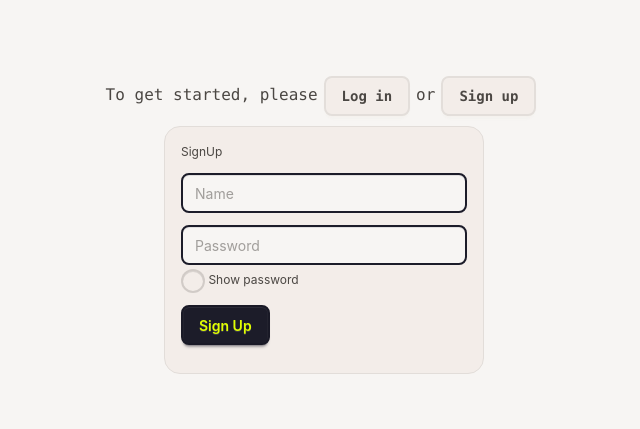
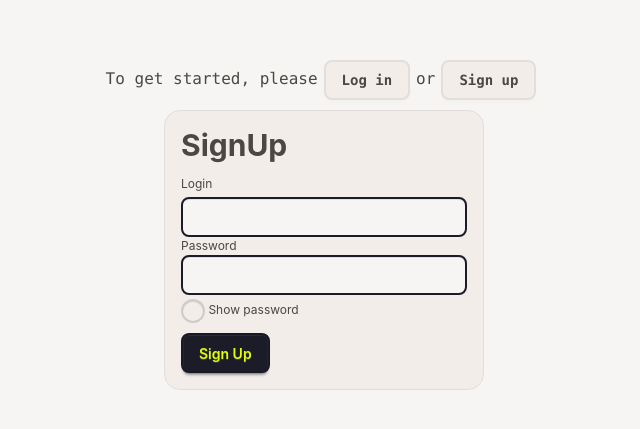
Before and after one commit to CShark666/my-pomo-quest, a React (Vite) app in the folder frontend/: page /authorization/signup in a window 1280 px wide. Shown: the part 175-604 px from the top of the page, without its empty margins (316-956 px from the left). Built offline with nearby package versions, Linux system fonts and the light colour scheme.

Commit message:
refactoring: added registration validation

```diff
--- a/frontend/src/components/RegistrationForm.tsx
+++ b/frontend/src/components/RegistrationForm.tsx
@@ -1,76 +1,132 @@
-import { useState, useTransition } from "react";
+import { useState, type ChangeEvent, type FormEvent } from "react";
 import { registerUser } from "../userApi";
-import { LoadingSpinnerLabel } from "./Loading";
+import type { FormErrors, FormValues } from "../types/FormTypes";
+import { validateRegistration } from "../util/validation";
 
 type RegistrationFormProps = {
   signUpAction: () => void
 }
 
+const initialValues: FormValues = {
+  login: "",
+  password: ""
+};
+
 export function RegistrationForm({ signUpAction }: RegistrationFormProps) {
-  const [login, setLogin] = useState('');
-  const [password, setPassword] = useState('');
+  const [values, setValues] = useState<FormValues>(initialValues);
+  const [errors, setErrors] = useState<FormErrors>({});
+  const [touched, setTouched] = useState<Partial<Record<keyof FormValues, boolean>>>({});
+  const [submitting, setSubmitting] = useState(false);
+  const [submitted, setSubmitted] = useState(false);
   const [showPassword, setShowPassword] = useState(false)
-  const [isPending, startTransition] = useTransition();
 
-  const handleSignUp = () => startTransition(async () => {
+  const handleChange = (e: ChangeEvent<HTMLInputElement>) => {
+    const { name, value } = e.target;
+    const newValues = { ...values, [name]: value };
+    setValues(newValues);
+
+
+    if (touched[name as keyof FormValues]) {
+      setErrors(validateRegistration(newValues));
+    }
+  };
+
+  const handleBlur = (e: ChangeEvent<HTMLInputElement>) => {
+    const { name } = e.target;
+    setTouched((prev) => ({ ...prev, [name]: true }));
+    setErrors(validateRegistration(values));
+  };
+
+  const handleSubmit = async (e: FormEvent) => {
+    e.preventDefault();
+
+    const validationErrors = validateRegistration(values);
+    setErrors(validationErrors);
+    setTouched({ login: true, password: true });
+
+    if (Object.keys(validationErrors).length > 0) {
+      return;
+    }
+
+    setSubmitting(true);
+    try {
       await registerUser({
-      login: login,
-      password: password
+        login: values.login,
+        password: values.password
       });
 
+      setSubmitted(true);
+      setValues(initialValues);
+      setTouched({});
+    } finally {
+      setSubmitting(false);
       signUpAction();
-  })
+    }
+  };
+
+  if (submitted) {
+    return <p>Registration was successful!</p>;
+  }
 
   return (
     <>
       <div className="flex-col justify-center fieldset bg-base-200 border-base-300 rounded-box w-xs border p-4 gap-3">
 
-        <h1>SignUp</h1>
+        <h1 className="text-3xl font-bold">SignUp</h1>
+
+        <form onSubmit={handleSubmit} noValidate>
 
           {/*login*/}
           <div className="grid gap-1">
+            <label htmlFor="login">Login</label>
             <input
               className="input input-primary"
+              id="login"
+              name="login"
               type="text"
-            placeholder="Name"
-            onChange={(e) => setLogin(e.target.value)}
-            value={login}
-            required
-            disabled={isPending}
+              value={values.login}
+              onChange={handleChange}
+              onBlur={handleBlur}
+              disabled={submitting}
             />
+            {touched.login && errors.login && <span style={{ color: "red" }}>{errors.login}</span>}
           </div>
 
           {/*password*/}
           <div className="grid gap-1">
+
+            <div>
+              <label htmlFor="password">Password</label>
               <input
                 className="input input-primary"
+                id="password"
+                name="password"
                 type={showPassword ? "text" : "password"}
-            placeholder="Password"
-            pattern="(?=.*\d)(?=.*[a-z])(?=.*[A-Z]).{8,}"
-            onChange={(e) => setPassword(e.target.value)}
-            value={password}
-            required
-            disabled={isPending}
+                value={values.password}
+                onChange={handleChange}
+                onBlur={handleBlur}
+                disabled={submitting}
               />
+              {touched.password && errors.password && <span style={{ color: "red" }}>{errors.password}</span>}
+            </div>
+
             <span>
               <input type="checkbox" className="checkbox"
                 onChange={(e) =>
                   setShowPassword(e.target.checked)
                 }
-              disabled={isPending}
               /> Show password
             </span>
+
           </div>
 
           <div>
-          <button className="btn btn-primary" onClick={handleSignUp} disabled={isPending}>
-            Sign Up
+            <button className="btn btn-primary mt-2.5" type="submit" disabled={submitting}>
+              {submitting ? "Registration..." : "Sign Up"}
             </button>
           </div>
 
-        <div>
-          {isPending && <LoadingSpinnerLabel />}
-        </div>
+        </form>
       </div>
     </>
   );
--- /dev/null
+++ b/frontend/src/types/FormTypes.ts
@@ -0,0 +1,6 @@
+export interface FormValues {
+    login: string;
+    password: string;
+}
+
+export type FormErrors = Partial<Record<keyof FormValues, string>>;
--- /dev/null
+++ b/frontend/src/util/validation.ts
@@ -0,0 +1,21 @@
+import type { FormErrors, FormValues } from "../types/FormTypes";
+
+export function validateRegistration(values: FormValues): FormErrors {
+    const errors: FormErrors = {};
+
+    if (!values.login.trim()) {
+        errors.login = "Enter your login";
+    } else if (values.login.trim().length < 3) {
+        errors.login = "Login must be at least 3 characters long";
+    }
+
+    if (!values.password) {
+        errors.password = "Enter your password";
+    } else if (values.password.length < 8) {
+        errors.password = "Password must be at least 8 characters long";
+    } else if (!/[A-Z]/.test(values.password) || !/[0-9]/.test(values.password)) {
+        errors.password = "Password must contain an uppercase letter and a number";
+    }
+
+    return errors;
+}
```
Lines whose indentation alone changed are shown as unchanged.
